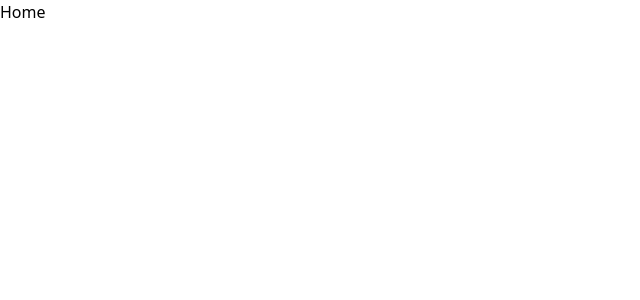
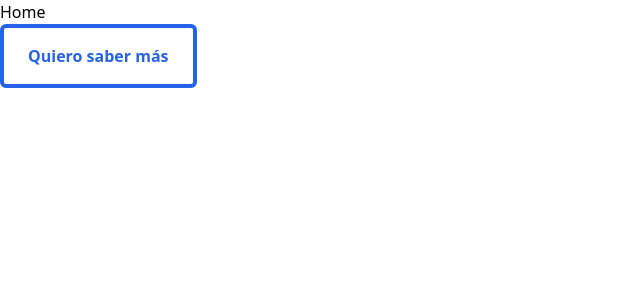
Before and after one commit to anthonysilvac91/Agencia_Desarrollo_Web, a React (Vite) app: page / in a window 1280 px wide. Shown: the top 300 px of the page, without its empty margins (0-640 px from the left). Built offline with nearby package versions, Linux system fonts and the light colour scheme.

Commit message:
se agrega componente boton con prop text

```diff
--- a/src/App.jsx
+++ b/src/App.jsx
@@ -1,4 +1,4 @@
-import { BrowserRouter as Router, Route, Routes } from 'react-router-dom';
+import { Route, Routes } from 'react-router-dom';
 import './App.css'
 import Home from './Pages/Home'
 import Service from './Pages/Service'
@@ -11,8 +11,6 @@ function App() {
 
   return (
     <>
-
-
       <Routes>
         <Route path="/" element={<Home />} />
         <Route path="/servicios" element={<Service />} />
@@ -20,7 +18,6 @@ function App() {
         <Route path="/blog" element={<Blog />} />
         <Route path="/contacto" element={<Contact />} />
       </Routes>
-
     </>
   )
 }
--- /dev/null
+++ b/src/Components/Button.jsx
@@ -0,0 +1,19 @@
+import React from 'react'
+
+const Button = ({text}) => {
+  return (
+    <>
+      <a href="#" className="relative inline-block px-6 py-4 font-semibold text-blue-600 border-4 border-blue-600 rounded-md overflow-hidden group">
+      <span className="relative z-10 transition-colors duration-300 group-hover:text-white">
+        {text}
+      </span>
+      <span className="absolute inset-0 -left-2 -right-3 -top-1 -bottom-1 bg-blue-600 transition-transform transform -skew-x-12 scale-x-0 group-hover:scale-x-100 z-0"></span>
+    </a>
+
+
+   </>
+
+  )
+}
+
+export default Button
--- a/src/Pages/Home.jsx
+++ b/src/Pages/Home.jsx
@@ -1,8 +1,12 @@
 import React from 'react'
+import Button from '../Components/button'
 
 const Home = () => {
   return (
+    <>
     <div>Home</div>
+    <Button text="Quiero saber más"/>
+    </>
   )
 }
 
```
